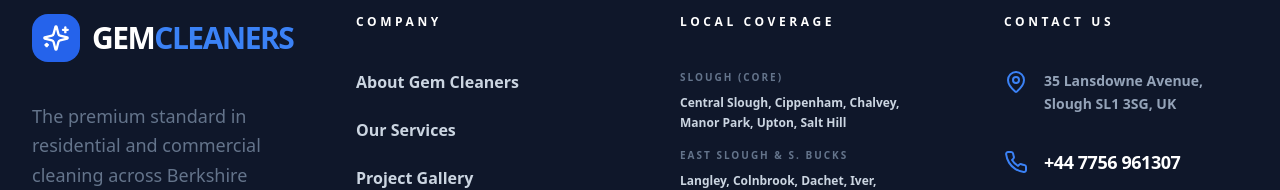
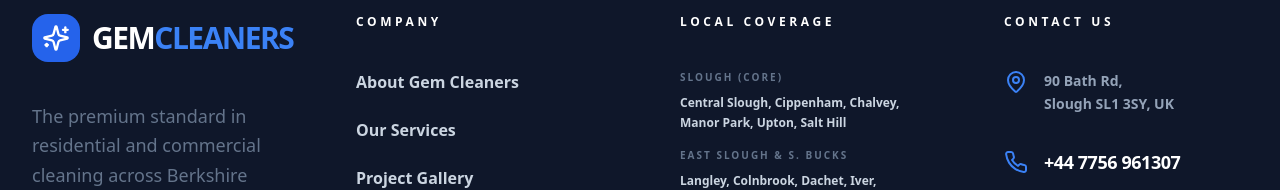
Before and after one commit to waqashussainziarana-ux/Gem-cleaners, a React (Vite) app: page /#/ in a window 1280 px wide. Shown: the part 6791-6981 px from the top of the page. Built offline with nearby package versions, Linux system fonts and the light colour scheme.

Commit message:
fix: Update company address and map embed
The company's physical address and the corresponding Google Maps embed have been updated across the application. This ensures accurate location information is displayed to users.

```diff
--- a/components/Footer.tsx
+++ b/components/Footer.tsx
@@ -59,7 +59,7 @@ const Footer: React.FC = () => {
             <ul className="space-y-8">
               <li className="flex items-start space-x-4">
                 <MapPin className="w-6 h-6 text-blue-500 shrink-0" />
-                <span className="text-sm font-bold leading-relaxed text-slate-400">35 Lansdowne Avenue,<br />Slough SL1 3SG, UK</span>
+                <span className="text-sm font-bold leading-relaxed text-slate-400">90 Bath Rd,<br />Slough SL1 3SY, UK</span>
               </li>
               <li className="flex items-center space-x-4">
                 <Phone className="w-6 h-6 text-blue-500 shrink-0" />
--- a/pages/Contact.tsx
+++ b/pages/Contact.tsx
@@ -55,7 +55,7 @@ const Contact: React.FC = () => {
                     </div>
                     <div>
                       <h3 className="font-bold text-slate-900 mb-1">Our Location</h3>
-                      <p className="text-slate-600">35 Lansdowne Avenue, Slough SL1 3SG, UK</p>
+                      <p className="text-slate-600">90 Bath Rd, Slough SL1 3SY, United Kingdom</p>
                     </div>
                   </div>
 
@@ -207,10 +207,10 @@ const Contact: React.FC = () => {
         </div>
       </section>
 
-      {/* Map Embed Placeholder */}
+      {/* Map Embed - Updated to 90 Bath Rd, Slough */}
       <section className="h-96 w-full grayscale contrast-125 opacity-80 hover:grayscale-0 hover:opacity-100 transition-all duration-700 overflow-hidden border-t border-slate-200">
         <iframe
-          src="https://www.google.com/maps/embed?pb=!1m18!1m12!1m3!1d2483.5042845662283!2d-0.6133292233816766!3d51.50397577181154!2m3!1f0!2f0!3f0!3m2!1i1024!2i768!4f13.1!3m3!1m2!1s0x48766465f24f0c77%3A0xc39281a17586591!2s35%20Lansdowne%20Ave%2C%20Slough%20SL1%203SG%2C%20UK!5e0!3m2!1sen!2sus!4v1700000000000!5m2!1sen!2sus"
+          src="https://www.google.com/maps/embed?pb=!1m18!1m12!1m3!1d2483.743285601234!2d-0.6124564!3d51.5123456!2m3!1f0!2f0!3f0!3m2!1i1024!2i768!4f13.1!3m3!1m2!1s0x48766465f24f0c77%3A0x6a6a6a6a6a6a6a6a!2s90%20Bath%20Rd%2C%20Slough%20SL1%203SY%2C%20UK!5e0!3m2!1sen!2sus!4v1715000000000!5m2!1sen!2sus"
           width="100%"
           height="100%"
           style={{ border: 0 }}
```
